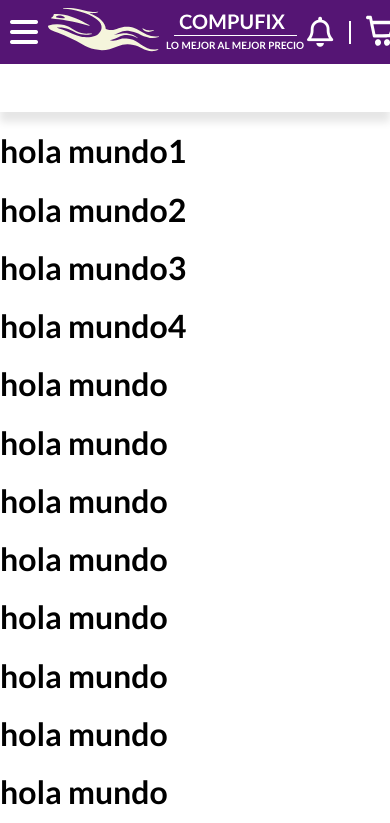
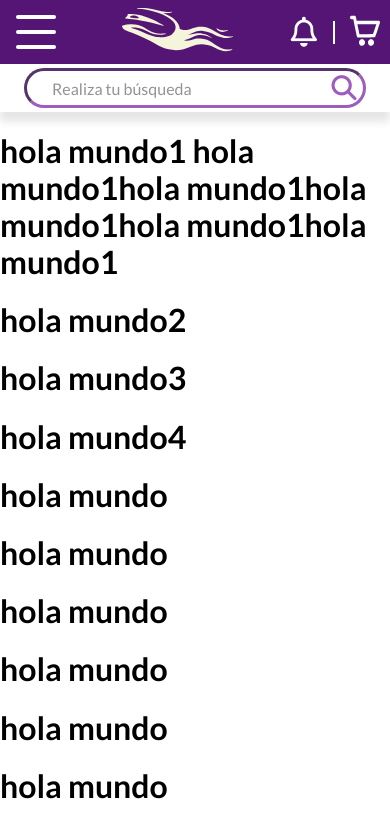
Before and after one commit to ivan545353/Proyecto-CompuFix, a plain HTML site: page index.html in a window 390 px wide. Shown: the top 823 px of the page. Drawn offline with nearby package versions, Linux system fonts and the light colour scheme.

Commit message:
Resuelto BUG Navbar - Ligeras modificaciones

```diff
--- a/css/styles.css
+++ b/css/styles.css
@@ -1,4 +1,4 @@
-/* Estilos generales */
+/**** Estilos generales ****/
 * {
     box-sizing: border-box;
   }
@@ -18,7 +18,7 @@
     top: 0;
     z-index: 100;
     height: 64px;
-    width: 100vw;
+    width: 100%;
     background-color: #551574;
     border-bottom: 1px solid #2E0B40;
   }
@@ -28,7 +28,7 @@
     justify-content: center;
   }
 
-  /* Estilos barra de navegación */
+  /**** Estilos barra de navegación ****/
   .header-nav {
     position: fixed;
     top: 0;
@@ -39,14 +39,76 @@
     width: 100%;
     max-width: 1366px;
     background-color: #551574;
+    z-index: 999;
   }
 
-  .toggle-btn {
+  /**** Icono menu hamburguesa ****/
+  .menu-icon-container{
+    display: relative;
+    z-index: 999;
+  }
+  #checkbox {
     display: none;
-    color: #fff;
-    font-size: 2rem;
-    margin-left: 10px;
+  }
+
+  .toggle {
+    position: relative;
+    width: 35px;
+    min-width: 40px;
     cursor: pointer;
+    margin-left:1rem;
+    display: none;
+    height: calc(4px * 3 + 11px * 2);
+  }
+
+  .bar {
+    position: absolute;
+    left: 0;
+    right: 0;
+    height: 4px;
+    border-radius: calc(4px / 2);
+    background: #fff;
+    color: inherit;
+    opacity: 1;
+    transition: none 0.35s cubic-bezier(.5,-0.35,.35,1.5) 0s;
+  }
+
+  /***** Animación Icono*****/
+
+  .bar--top {
+    bottom: calc(50% + 11px + 4px/ 2);
+    transition-property: bottom,transform;
+    transition-delay: calc(0s + 0.35s),0s;
+  }
+
+  .bar--middle {
+    top: calc(50% - 4px/ 2);
+    transition-property: opacity;
+    transition-delay: calc(0s + 0.35s);
+  }
+
+  .bar--bottom {
+    top: calc(50% + 11px + 4px/ 2);
+    transition-property: top,transform;
+    transition-delay: calc(0s + 0.35s),0s;
+  }
+
+  #checkbox:checked + .toggle .bar--top {
+    bottom: calc(50% - 4px/ 2);
+    transform: rotate(135deg);
+    transition-delay: 0s,calc(0s + 0.35s);
+  }
+
+  #checkbox:checked + .toggle .bar--middle {
+    opacity: 0;
+    transition-duration: 0s;
+    transition-delay: calc(0s + 0.35s);
+  }
+
+  #checkbox:checked + .toggle .bar--bottom {
+    top: calc(50% - 4px/ 2);
+    transform: rotate(225deg);
+    transition-delay: 0s,calc(0s + 0.35s);
   }
 
   .nav-menu-seccion2-link {
@@ -84,7 +146,7 @@
     margin-right: 10px;
   }
 
-  /* Estilos barra de búsqueda */
+  /**** Estilos barra de búsqueda ****/
   .search-container {
     position: relative;
     width: 100%;
@@ -141,14 +203,16 @@
     font-size: 30px;
   }
 
-  /* Estilos barra de navegación secundaria */
+  /**** Estilos barra de navegación secundaria ****/
   .header-2 {
     position: relative;
-    width: 100vw;
+    width: 100%;
     margin-top: 64px;
     box-shadow: 0px 10px 8px 0px rgba(0, 0, 0, 0.1);
     display: flex;
     justify-content: center;
+    height: 48px;
+    background-color: #fff;
   }
 
   .flex-container {
@@ -194,11 +258,11 @@
     margin-top: 12.5px;
   }
 
-  /* Estilos main */
+  /**** Estilos main ****/
   .main-container {
     justify-content: center;
     display: flex;
-    width: 100vw;
+    width: 100%;
     margin-top: 112px;
   }
 
@@ -208,7 +272,11 @@
     z-index: 1;
   }
 
-  /* Media queries */
+  /**** Estilos footer ****/
+  footer h1{
+    margin: 0;
+  }
+  /**** Media queries ****/
   @media screen and (min-width: 768px) and (max-width: 1023px) {
     .soporte-text {
       display: none;
@@ -216,6 +284,20 @@
   }
 
   @media screen and (max-width: 767px) {
+    #mobile-toggle{
+      display: block;
+    }
+
+    .search-container input {
+      height: 40px;
+      border-width: 3px;
+    }
+
+    .btn i{
+      font-size: 25px;
+      line-height: 40px;
+    }
+
     .nav-menu-seccion2-item-supp {
       display: none;
     }
@@ -232,15 +314,32 @@
       display: block;
     }
 
-    .flex-container-item {
+    .flex-container{
+      position: absolute;
+      flex-direction: column;
+      background-color: #551574;
+      height: 100vh;
+      width: 75vw;
+      left: 0;
+      top: 0;
+      box-shadow: 0 0 0 100vmax rgba(0, 0, 0, .5);
       display: none;
     }
 
     .flex-container-searchbar {
-      display: block;
+      display: flex;
+      align-items: center;
+    }
+
+    .flex-container-link{
+      color: #fff;
+    }
+
+
+  }
+
+  @media screen and (max-width:420px) {
+    .flex-container{
+      width: 100vw;
     }
   }
-
-  @media screen and (max-width: 420px) {
-    /* Estilos específicos para dispositivos con un ancho máximo de 420px */
-  }
--- a/index.html
+++ b/index.html
@@ -20,8 +20,13 @@
         <!--Menu de navegacion-->
         <nav>
             <div class="header-nav" id="header-nav">
-                <div class="toggle-btn">
-                    <i class="fa-solid fa-bars"></i>
+                <div class="menu-icon-container">
+                    <input type="checkbox" id="checkbox">
+                    <label for="checkbox" class="toggle" id="mobile-toggle">
+                        <div class="bar bar--top"></div>
+                        <div class="bar bar--middle"></div>
+                        <div class="bar bar--bottom"></div>
+                    </label>
                 </div>
                 <!--Logo-->
                 <div class="logo-container">
@@ -103,7 +108,8 @@
             </div>
             <!--Barra de navegación secundaria-->
             <div class="header-2" id="header-2">
-                <div class="flex-container" id="flex-container">
+                <div class="flex-container-searchbar"></div>
+                <div class="flex-container visible" id="flex-container">
                         <div class="flex-container-item">
                                 <a href="#" class="flex-container-link">Arma tu PC</a>
                         </div>
@@ -116,7 +122,6 @@
                         <div class="flex-container-item">
                                 <a href="#" class="flex-container-link">Perifericos</a>
                         </div>
-                        <div class="flex-container-searchbar"></div>
                 </div>
             </div>
         </nav>
@@ -124,7 +129,7 @@
     <!--Contenido de la página-->
     <div class="main-container">
         <main>
-            <h1>hola mundo1</h1>
+            <h1>hola mundo1 hola mundo1hola mundo1hola mundo1hola mundo1hola mundo1</h1>
             <h1>hola mundo2</h1>
             <h1>hola mundo3</h1>
             <h1>hola mundo4</h1>
--- a/js/scripts.js
+++ b/js/scripts.js
@@ -1,22 +1,24 @@
 $(document).ready(function() {
+  var $searchInput = $('.search-container-input');
+  var isResizing = false;
+
   // Función para cambiar la posición de la barra de búsqueda en el DOM
-    function moveSearchContainer() {
+  function moveNavContainer() {
     var windowWidth = $(window).width();
     var $searchContainer = $(".search-container"); // Contenedor de la barra de búsqueda
     var $flexContainer = $(".flex-container-searchbar"); // Contenedor donde debe ir la barra de búsqueda
-      var $pruebaContainer = $(".search-container-returnjs"); // Contenedor original de la barra de búsqueda
-
+    var $originalContainer = $(".search-container-returnjs"); // Contenedor original de la barra de búsqueda
+    var $flexcontainer2 = $(".flex-container"); //contenedor de la barra de navegación
+    var $originalflexcontainer = $(".header-2"); //contenedor original de la barra de navegación
+    var $destinoflexcontainer = $(".header-nav"); //contenedor donde debe ir la barra de navegación
     if (windowWidth < 768) {
       $searchContainer.detach().appendTo($flexContainer);
+      $flexcontainer2.detach().appendTo($destinoflexcontainer);
     } else {
-        $searchContainer.detach().appendTo($pruebaContainer);
+      $searchContainer.detach().appendTo($originalContainer);
+      $flexcontainer2.detach().appendTo($originalflexcontainer);
     }
   }
-
-    // Variables para el logo SVG
-    var $logoSVG = $('.logo');
-    var originalWidth = $logoSVG.attr('width');
-    var originalViewBox = $logoSVG.attr('viewBox');
 
   // Función para actualizar el tamaño del logo
   function updateLogoSize() {
@@ -33,9 +35,67 @@ $(document).ready(function() {
     }
   }
 
+  // Variables para el logo SVG
+  var $logoSVG = $('.logo');
+  var originalWidth = $logoSVG.attr('width');
+  var originalViewBox = $logoSVG.attr('viewBox');
+
+  // Media query a monitorear
+  var mediaQuery = window.matchMedia("(max-width: 768px)");
+
+  // Funcion a ejecutar en caso de que la media query sea true
+  function handleMediaQueryChange(mediaQuery) {
+    if (mediaQuery.matches) {
+      moveNavContainer();
+      updateLogoSize();
+    } else {
+
+    }
+  }
+
+  // Ejecuta la función inicialmente para verificar el estado actual de la media query
+  handleMediaQueryChange(mediaQuery);
+
+
+  // Añade un listener al evento de cambio en la media query
+  mediaQuery.addEventListener('change', handleMediaQueryChange);
+
+  //funcion para mostrar los items de la barra de navegacion cuando cambie el tamaño de pantalla
+  function checkWindowSize() {
+    if (window.innerWidth > 767) {
+      menu.style.display = 'flex';
+    }
+  }
+
+
+  //Menu de hamburguesa
+  var checkbox = document.getElementById('checkbox');
+  var menu = document.getElementById('flex-container');
+
+
+  checkbox.addEventListener('click', function() {
+    if (checkbox.checked) {
+      menu.style.display = 'flex';
+    } else {
+      menu.style.display = 'none';
+    }
+  })
+
+  checkWindowSize();
+
   // Evento de redimensionamiento de ventana
   $(window).resize(function() {
-      moveSearchContainer();
+    if (!isResizing) {
+      isResizing = true;
+      if (!$searchInput.is(':focus')) {
         updateLogoSize();
+        moveNavContainer();
+        checkWindowSize();
+      }
+      setTimeout(function() {
+        isResizing = false;
+      }, 100);
+    }
   });
+
 });
```
Lines whose indentation alone changed are shown as unchanged.
